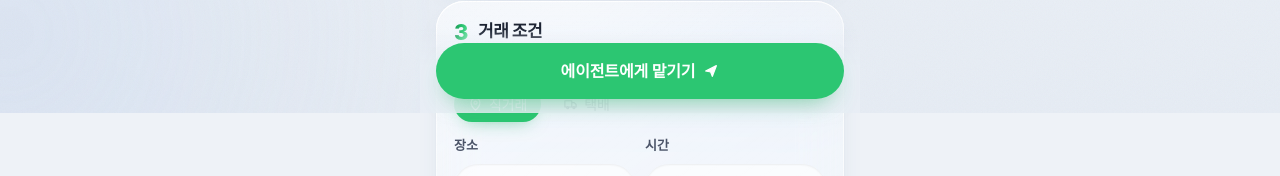
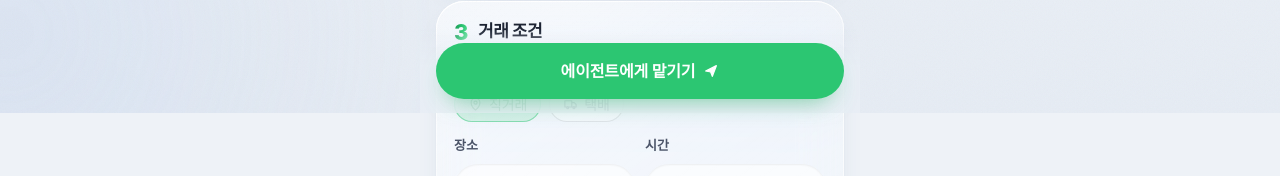
Before and after one commit to leeeeeseojin/deallens, a React (Vite) app: page / in a window 1280 px wide. Shown: the part 687-863 px from the top of the page. Built offline with nearby package versions, Linux system fonts and the light colour scheme; a web font is replaced by a local one.

Commit message:
design: 채움 없이 얇은 선만 있는 칩 스타일 추가
거래 방식과 데모 상대 칩을 선 칩으로 바꾸고, 고른 칩은 진한 단색 대신 옅은 민트 유리로 표시함

```diff
--- a/src/styles/glass.css
+++ b/src/styles/glass.css
@@ -284,3 +284,19 @@
   font-size: 12.5px;
   color: var(--ink-3);
 }
+
+/* 선 칩: 칸 느낌을 줄이려고 채움 없이 얇은 선만. 고르면 옅은 민트 유리 */
+.chip--line {
+  background: rgb(255 255 255 / 0.22);
+  box-shadow: inset 0 0 0 1px rgb(29 36 51 / 0.09);
+  transition:
+    background var(--t-med),
+    box-shadow var(--t-med),
+    color var(--t-med);
+}
+
+.chip--line[aria-pressed='true'] {
+  color: var(--g-800);
+  background: rgb(44 198 114 / 0.14);
+  box-shadow: inset 0 0 0 1px rgb(44 198 114 / 0.45);
+}
```
